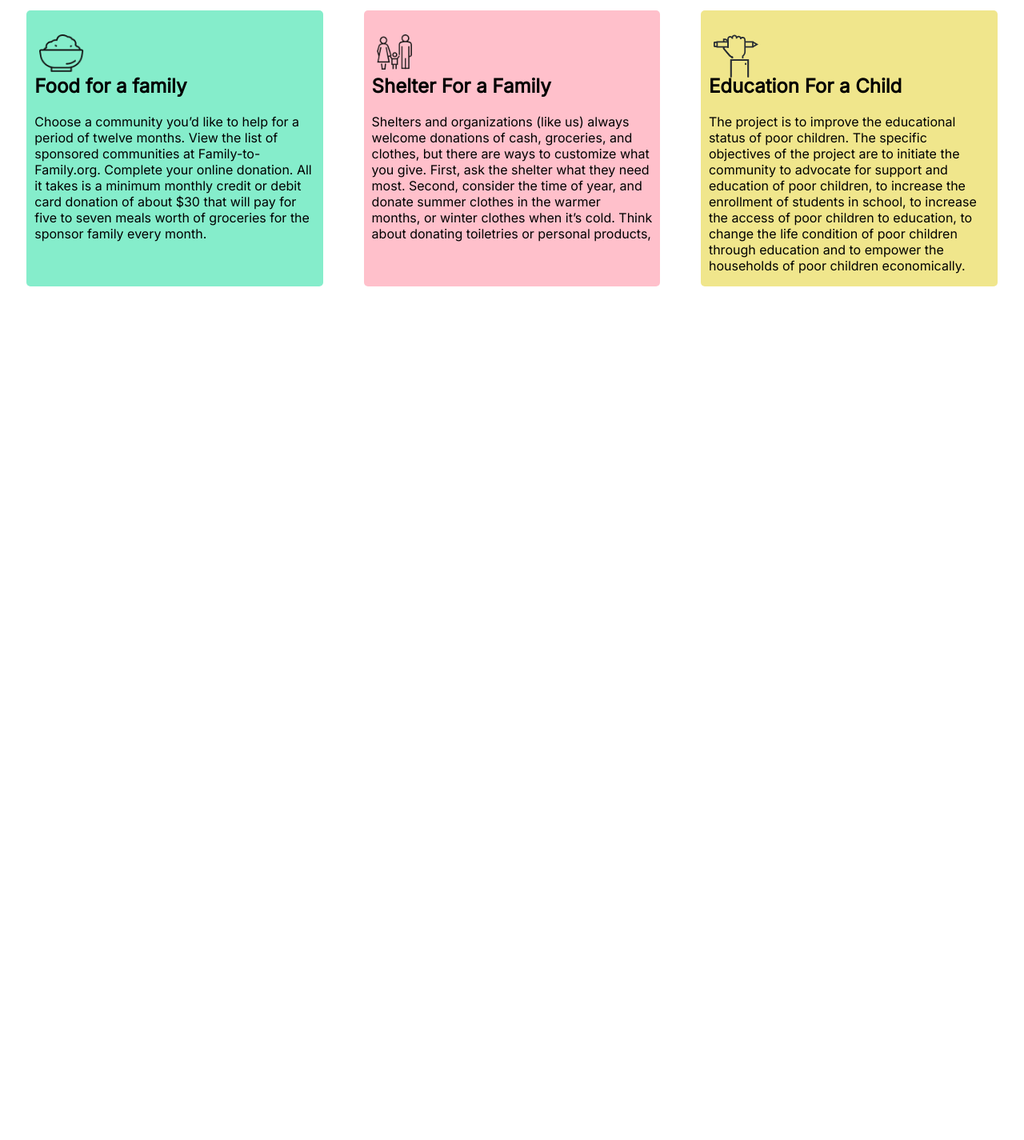
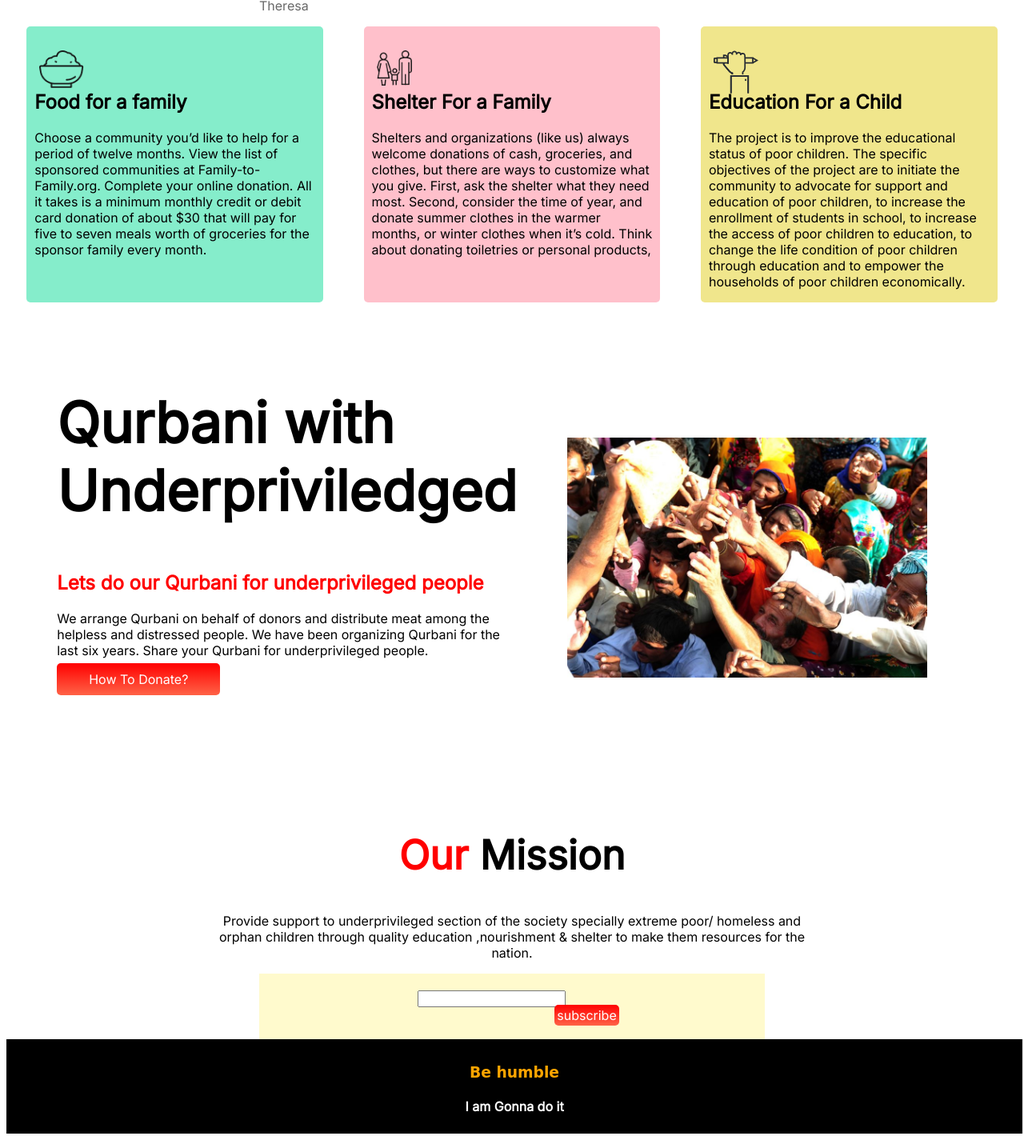
Before and after one commit to ZannatulElma/Assignment-1-ZannatulElma, a plain HTML site: page index.html in a window 1280 px wide. Shown: the part 1498-2923 px from the top of the page at 80% size. Before the commit the page ends 1864 px from the top, so only its background shows below. Drawn offline with Linux system fonts and the light colour scheme.

Commit message:
assignmentcommited

```diff
--- a/index.html
+++ b/index.html
@@ -40,10 +40,15 @@
             <div class="donation-amount">
                 <h3>500 tk</h3>
             </div>
+            <div id="exactamount" class="donation-amount">
+                <h3>1000 tk</h3>
+            </div>
+            <div class="donation-amount">
+                <h3>2000 tk</h3>
+            </div>
 
         </div>
-
-        <h6 style="color: light grey;"><u>Other Amount(Taka)</u></h6>
+        <h6 style="color: light grey;font-size: 15px;"><u>Other Amount(Taka)</u></h6>
         <a id="donation-part" class="link-button" target="_blank" href="https://www.bidyanondo.org/">Donate Now</a>
     </section>
 
@@ -82,8 +87,45 @@
 
 
     </section>
+    <section class="more-plan flexible-container">
+        <div class="half-width">
+            <h1 style="padding-top: 50px;font-size: 70px;">Qurbani with <br>
+                Underpriviledged</h1>
+            <h2 style="color:red ;">Lets do our Qurbani for underprivileged people</h2>
+            <p>We arrange Qurbani on behalf of donors and distribute meat among the helpless and distressed people. We
+                have been organizing Qurbani for the last six years. Share your Qurbani for underprivileged people.</p>
+            <a style="margin-left:0% ;margin-top: 10%;" id="donation-part" class="link-button" target="_blank"
+                href="https://www.bidyanondo.org/">How To
+                Donate?</a>
+
+        </div>
+        <div class="half-width">
+            <img src="images/donation0.jpg" alt="">
+        </div>
+    </section>
+    <section class="update">
+        <h2 style="padding-top: 30px;text-align: center; font-size: 50px;">
+            <span style="color: red">Our</span> Mission
+        </h2>
+        <p style="text-align:center;margin-left: 20%;margin-right: 20%;">
+            Provide support to underprivileged section of the society specially extreme poor/ homeless and orphan
+            children through quality education ,nourishment & shelter to make them resources for the nation.</p>
+        <div class="mailpart">
+            <input class="mail" type="email" name="enter your email" id="email">
+            <a id="subs" class="link-button" target="_blank" href="https://www.bidyanondo.org/">subscribe</a>
+
+        </div>
+    </section>
+
 
 
 </body>
+<footer>
+    <div style="padding-top: 10px" class="footer">
+        <h3 style=" color:orange ;font-family: cursive;text-align: center;">Be
+            humble</h3>
+        <h4 style="color: white;text-align: center;">I am Gonna do it</h4>
+    </div>
+</footer>
 
 </html>
--- a/style.css
+++ b/style.css
@@ -114,3 +114,44 @@ p {
     background-position: 5% 10%;
     background-color: khaki;
 }
+
+.half-width {
+    width: 50%;
+    padding-left: 5%;
+}
+
+.half-width img {
+    margin-top: 30%;
+    width: 80%;
+}
+
+.mail {
+    margin-left: 30%;
+
+}
+
+.mailpart {
+    background-color: lemonchiffon;
+    margin-left: 25%;
+    margin-right: 25%;
+    padding: 20px;
+}
+
+#subs {
+    margin: 59%;
+    margin-bottom: 20px;
+    padding: 3px;
+}
+
+.footer {
+    background-color: black;
+    margin: 0%;
+    width: 100%;
+    border: solid black;
+}
+
+#exactamount {
+    background-color: salmon;
+    border: 2px solid red;
+
+}
```
